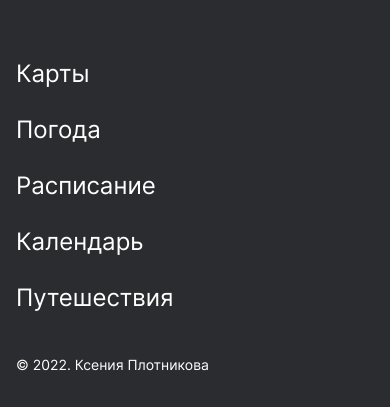
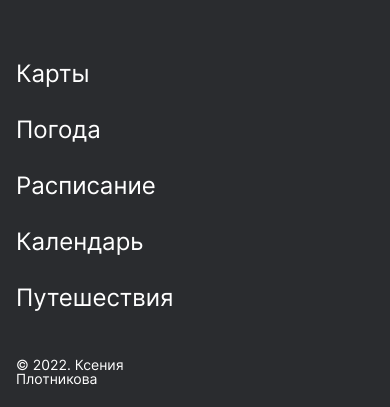
Before and after one commit to plotnikovaksyu/russian-travel, a plain HTML site: page index.html in a window 390 px wide. Shown: the part 9660-10067 px from the top of the page. Drawn offline with Linux system fonts and the light colour scheme.

Commit message:
after test

```diff
--- a/blocks/footer/footer.css
+++ b/blocks/footer/footer.css
@@ -28,6 +28,5 @@
     max-width: 186px;
     flex-direction: column;
     gap: 48px;
-    max-width: 100%;
   }
 }
```
Also changed, not shown: blocks/header/__lang-link/header__lang-link.css (line endings or trailing spaces), blocks/page/page.css (line endings or trailing spaces), 5 other files.
